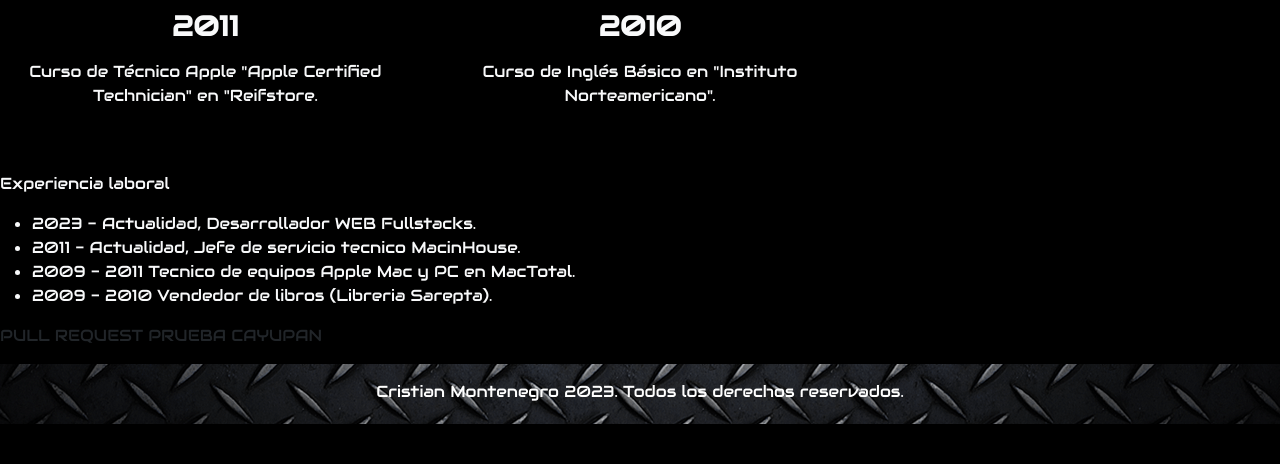
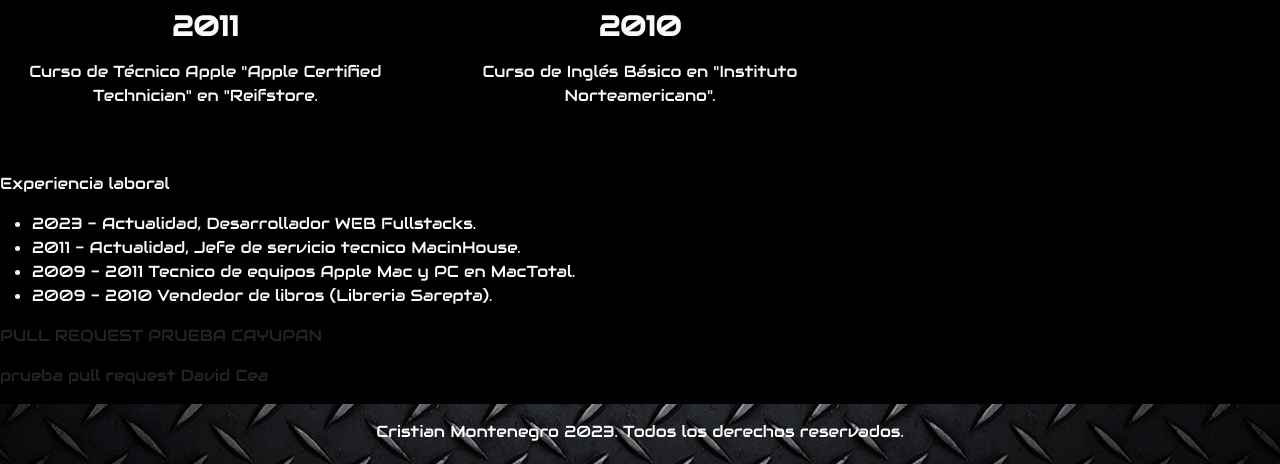
Before and after one commit to sensei97/CVexterno-examen, a plain HTML site: page assets/index.html in a window 1280 px wide. Shown: the part 1156-1620 px from the top of the page. Before the commit the page ends 1580 px from the top, so only its background shows below. Drawn offline with nearby package versions, Linux system fonts and the light colour scheme.

Commit message:
prueba pull request

```diff
--- a/assets/index.html
+++ b/assets/index.html
@@ -115,6 +115,10 @@
     <div>
         <p>PULL REQUEST PRUEBA CAYUPAN</p>
     </div>
+    <div>
+        <p>prueba pull request David Cea</p>
+    </div>
+
 
     <footer id="footer" class="container-fluid text-white pt-3 pb-1">
         <div class="row justify-content-center text-center">
```
